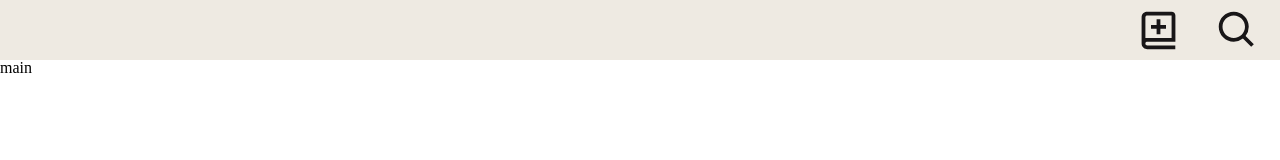
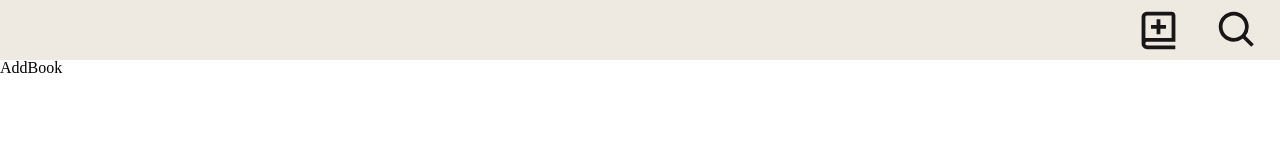
Before and after one commit to SuRyeon-Lee/proj-booksehlf, a React (Create React App) app: page /addbook in a window 1280 px wide. Shown: the top 160 px of the page. Built offline with nearby package versions, Linux system fonts and the light colour scheme.

Commit message:
feat: react-router-dom 설치 라우팅 처리

```diff
--- a/package.json
+++ b/package.json
@@ -8,6 +8,7 @@
     "@testing-library/user-event": "^13.5.0",
     "react": "^18.2.0",
     "react-dom": "^18.2.0",
+    "react-router-dom": "^6.3.0",
     "react-scripts": "5.0.1",
     "styled-components": "^5.3.5",
     "styled-reset": "^4.4.2",
--- a/src/App.jsx
+++ b/src/App.jsx
@@ -1,13 +1,21 @@
 import GlobalStyle from "./style/GlobalStyle";
 import Header from './components/Header';
-import Main from "./pages/Main"
+import Main from "./pages/Main";
+import AddBook from "./pages/AddBook";
+import{BrowserRouter, Routes, Route} from "react-router-dom";
 
 function App() {
+
   return (
     <>
-      <GlobalStyle />
-      <Header/>
-      <Main/>
+      <BrowserRouter>
+        <GlobalStyle />
+        <Header/>
+        <Routes>
+          <Route path="/" element={<Main/>}></Route>
+          <Route path="/addbook" element={<AddBook/>}></Route>
+        </Routes>
+      </BrowserRouter>
     </>
   );
 }
--- a/src/components/Header.jsx
+++ b/src/components/Header.jsx
@@ -1,4 +1,5 @@
 import { useState } from 'react';
+import {Link} from "react-router-dom"
 import styled  from 'styled-components';
 import addIcon from '../images/add-book-icon.svg';
 import searchIcon from '../images/search-icon.svg';
@@ -18,14 +19,22 @@ const Header = ()=>{
             {headerMode === 'normal' ?
                 <Container>
                     <ButtonGroup>
-                        <Button className="showIfDefault" onClick={handleNormalHeader}><img src={addIcon} alt='add book'/></Button>
+                        <Link to="/addbook">
+                            <Button className="showIfDefault" onClick={handleNormalHeader}>
+                                <img src={addIcon} alt='add book'/>
+                            </Button>
+                        </Link>
                         <Button className="showIfDefault"><img src={searchIcon} alt='search book'/></Button>
                     </ButtonGroup>
                 </Container>
                 :
                 <Container dark>
                     <ButtonGroup>
-                        <Button className="showIfDark" onClick={handleDarkHeader}><Symbol/></Button>
+                        <Link to="/">
+                            <Button className="showIfDark" onClick={handleDarkHeader}>
+                                <Symbol/>
+                            </Button>
+                        </Link>
                     </ButtonGroup>
                 </Container>
             }
--- /dev/null
+++ b/src/pages/AddBook.jsx
@@ -0,0 +1,9 @@
+const AddBook = ()=>{
+    return(
+        <>
+            <div>AddBook</div>
+        </>
+    )
+}
+
+export default AddBook;
```
Also changed, not shown: 1 other file (tests, documents, lock files or other folders).
